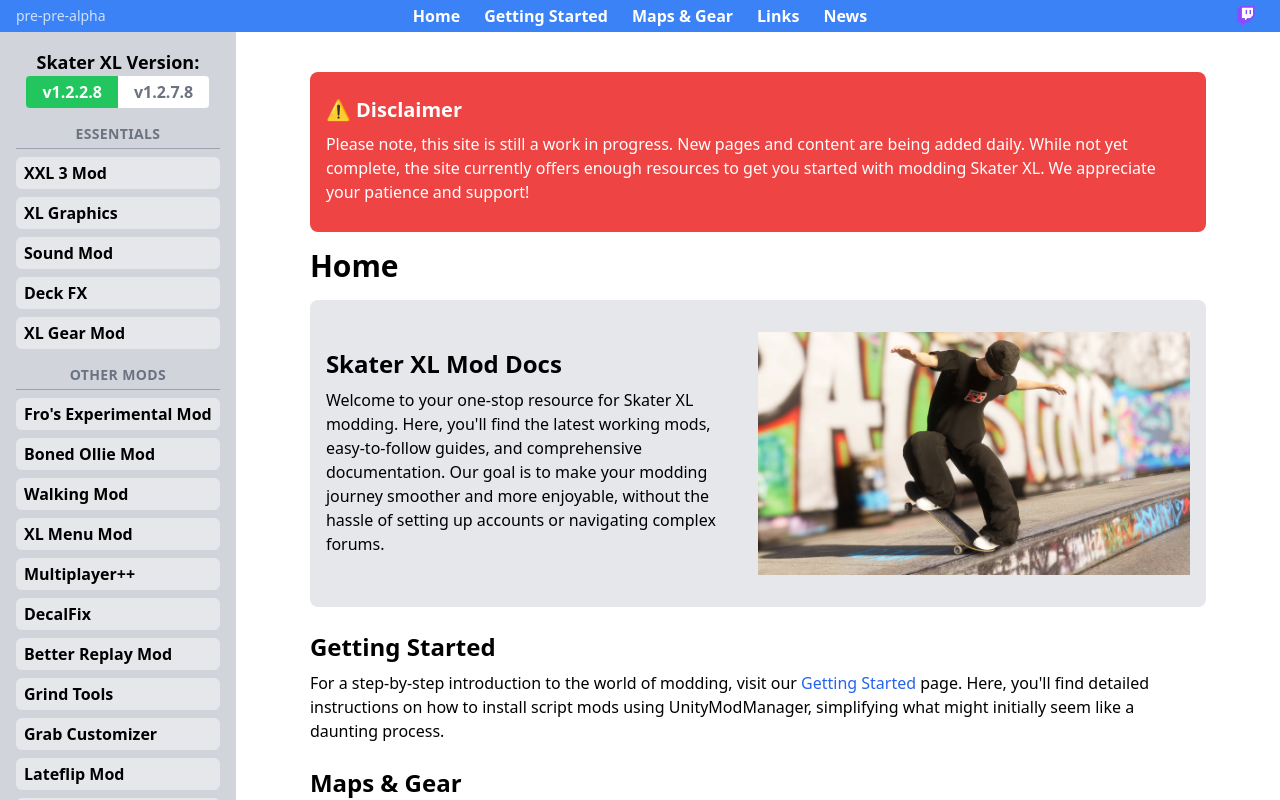
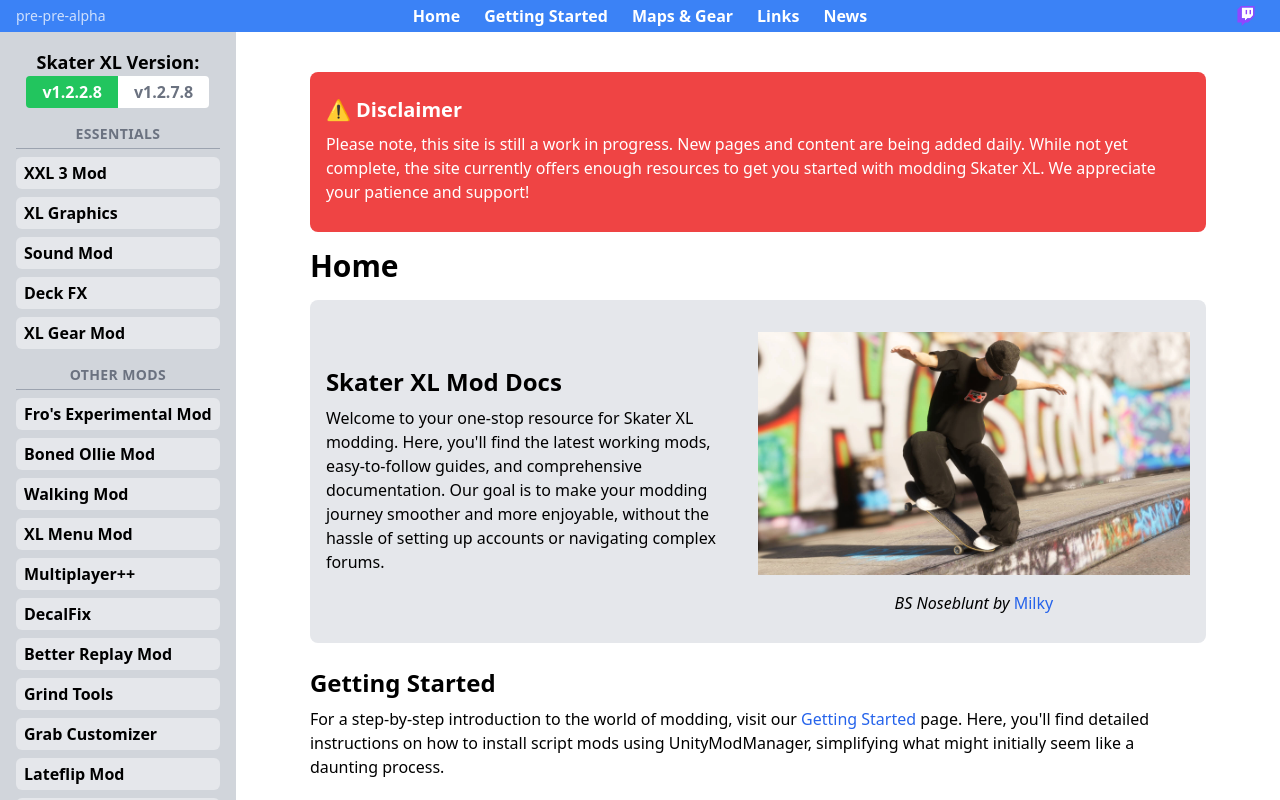
Before and after one commit to ShawnEdgell/skaterxl-mod-docs, a SvelteKit app: page / in a window 1280 px wide. Built offline with nearby package versions, Linux system fonts and the light colour scheme.

Commit message:
link example for discord

```diff
--- a/src/routes/+page.svelte
+++ b/src/routes/+page.svelte
@@ -25,7 +25,8 @@
     <!-- Image next to the text (50% width) -->
     <div class="md:w-1/2">
       <div> <!-- 16:9 Aspect Ratio -->
-        <img src="Home1.jpg" alt="Descriptive Alt Text" class="my-4" />
+        <img src="Home1.jpg" alt="BS Noseblunt by Milky" class="my-4" />
+        <p class="text-center"><i>BS Noseblunt by </i><a href="/GettingStarted">Milky</a></p>
       </div>
     </div>
   </div>
```
